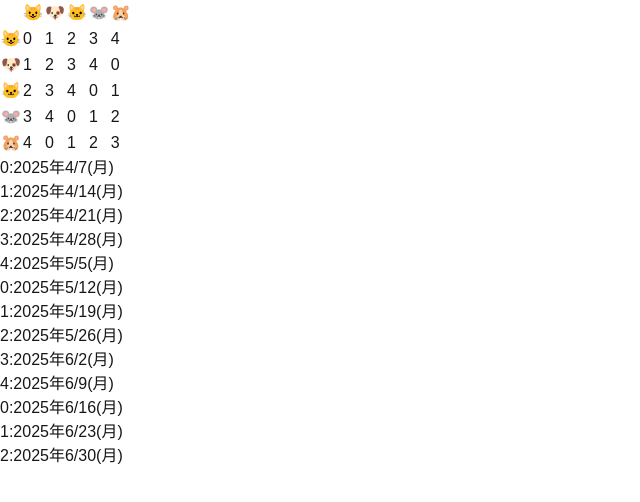
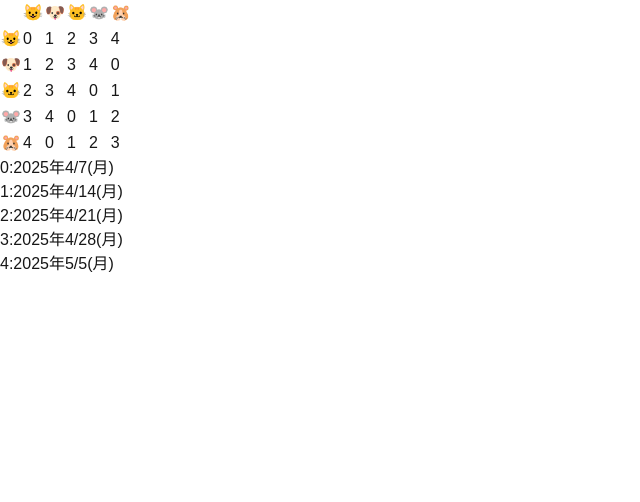
Before and after one commit to mk-0A0/ct-schedule, a Next.js app: page / in a window 1280 px wide. Shown: the top 502 px of the page, without its empty margins (0-640 px from the left). Built offline with nearby package versions, Linux system fonts and the light colour scheme.

Commit message:
fix: 日程をmember.length分取得

```diff
--- a/src/app/page.tsx
+++ b/src/app/page.tsx
@@ -43,12 +43,15 @@ export default function Home() {
         </tbody>
       </table>
       <ul>
-        {mondays.map((monday, index) => (
+        {mondays.map(
+          (monday, index) =>
+            index < members.length && (
           <li key={monday}>
             <span>{index % members.length}:</span>
             <time dateTime={monday}>{monday}</time>
           </li>
-        ))}
+            )
+        )}
       </ul>
     </main>
   );
```
